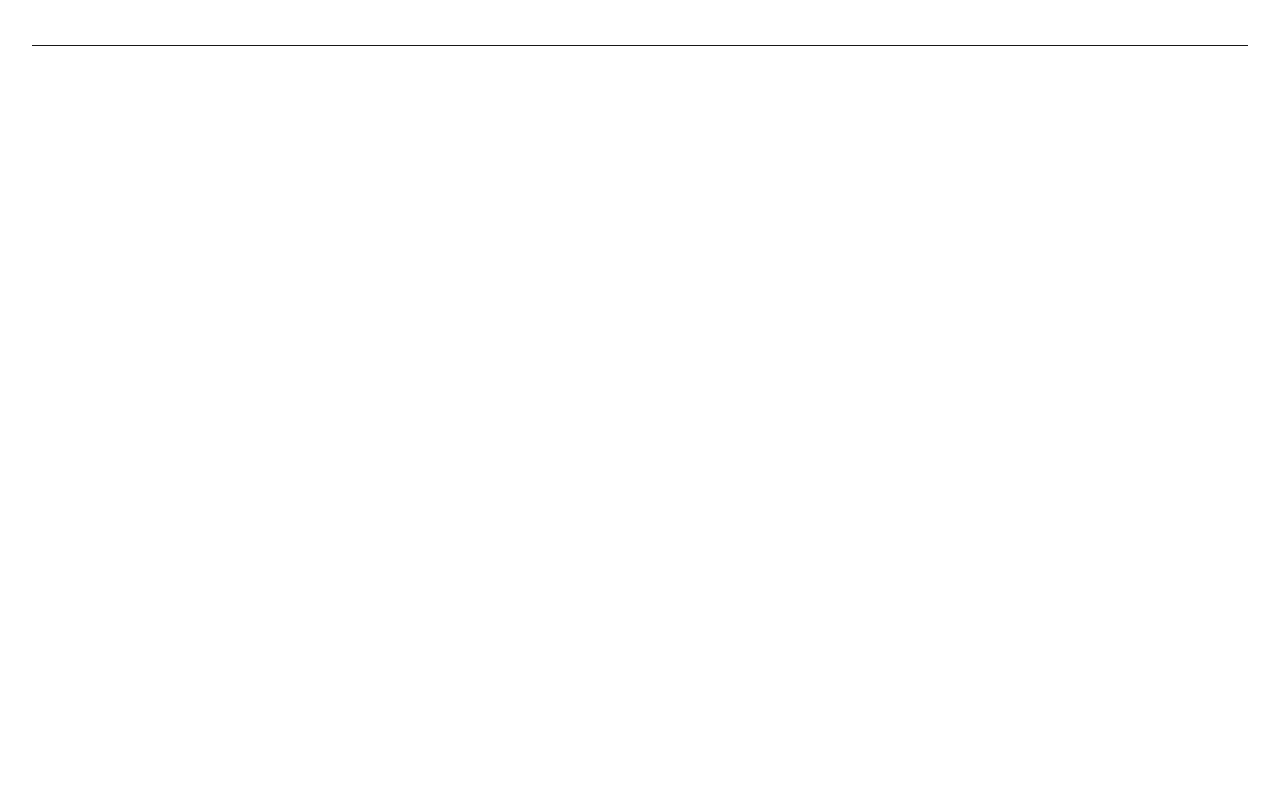
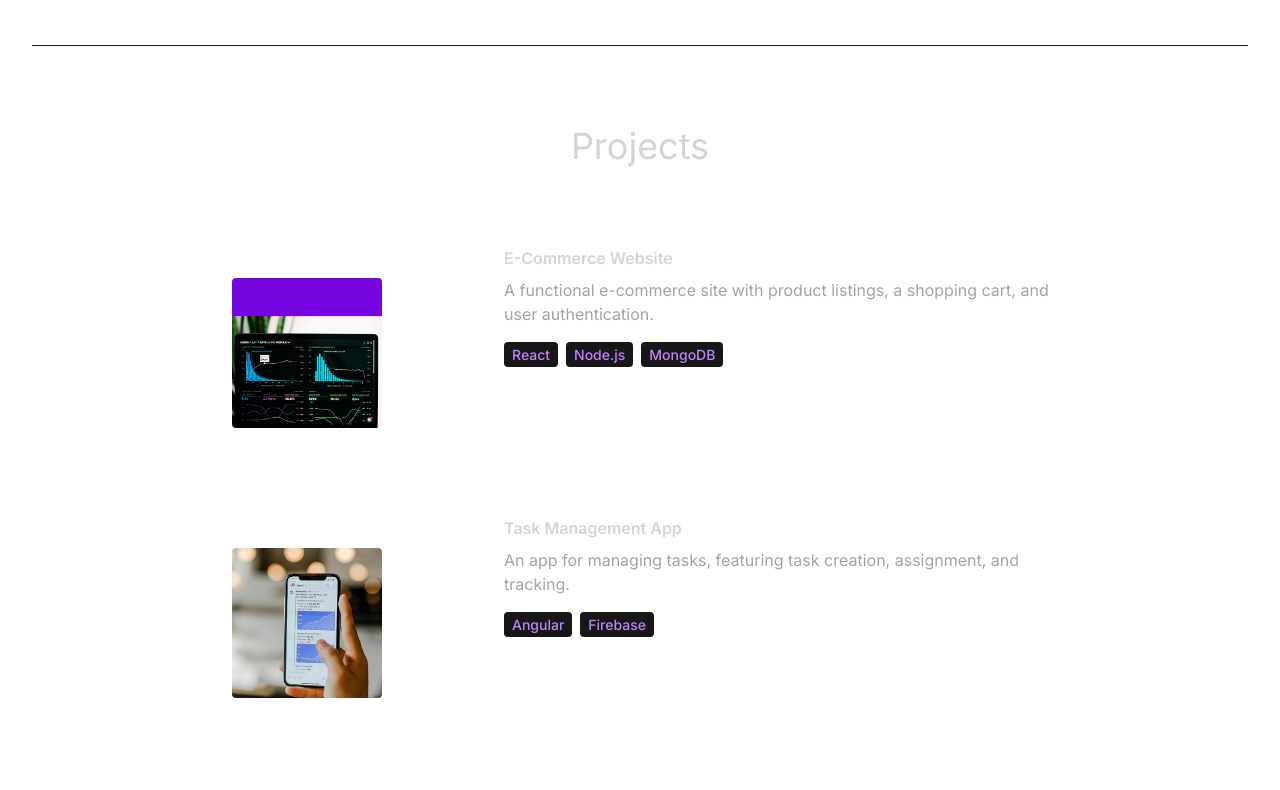
Before and after one commit to Ujjwalprajapati16/Ujjwal-Portfolio, a React (Vite) app: page / in a window 1280 px wide. Shown: the part 2669-3459 px from the top of the page. Before the commit the page ends 2715 px from the top, so only its background shows below. Built offline with nearby package versions, Linux system fonts and the light colour scheme.

Commit message:
Project section added

```diff
--- a/src/App.jsx
+++ b/src/App.jsx
@@ -4,6 +4,7 @@
 import About from "./components/About";
 import Technologies from "./components/technologies";
 import Experience from "./components/Experience";
+import Projects from "./components/Projects";
 
 const App = () => {
   return (
@@ -18,6 +19,7 @@
         <About />
         <Technologies />
         <Experience />
+        <Projects />
       </div>
     </div>
   );
--- /dev/null
+++ b/src/components/Projects.jsx
@@ -0,0 +1,39 @@
+import React from "react";
+import { PROJECTS } from "../constants";
+
+export const Projects = () => {
+  return (
+    <div className="border-b border-neutral-900 pb-4">
+      <h2 className="my-20 text-center text-4xl">Projects</h2>
+      <div className="">
+        {PROJECTS.map((project, index) => (
+          <div key={index} className="mb-8 flex flex-wrap lg:justify-center">
+            <div className="w-full lg:w-1/4 lg:p-8">
+              <img
+                src={project.image}
+                alt={project.title}
+                width={150}
+                height={150}
+                className="mb-6 rounded"
+              />
+            </div>
+            <div className="w-full max-w-xl lg:w-3/4">
+              <h6 className="mb-2 font-semibold">{project.title}</h6>
+              <p className="mb-4 text-neutral-400">{project.description}</p>
+              {project.technologies.map((technology, index) => (
+                <span
+                  key={index}
+                  className="mr-2 mt-4 rounded bg-neutral-900 px-2 py-1 text-sm font-medium text-purple-400"
+                >
+                  {technology}
+                </span>
+              ))}
+            </div>
+          </div>
+        ))}
+      </div>
+    </div>
+  );
+};
+
+export default Projects;
```
